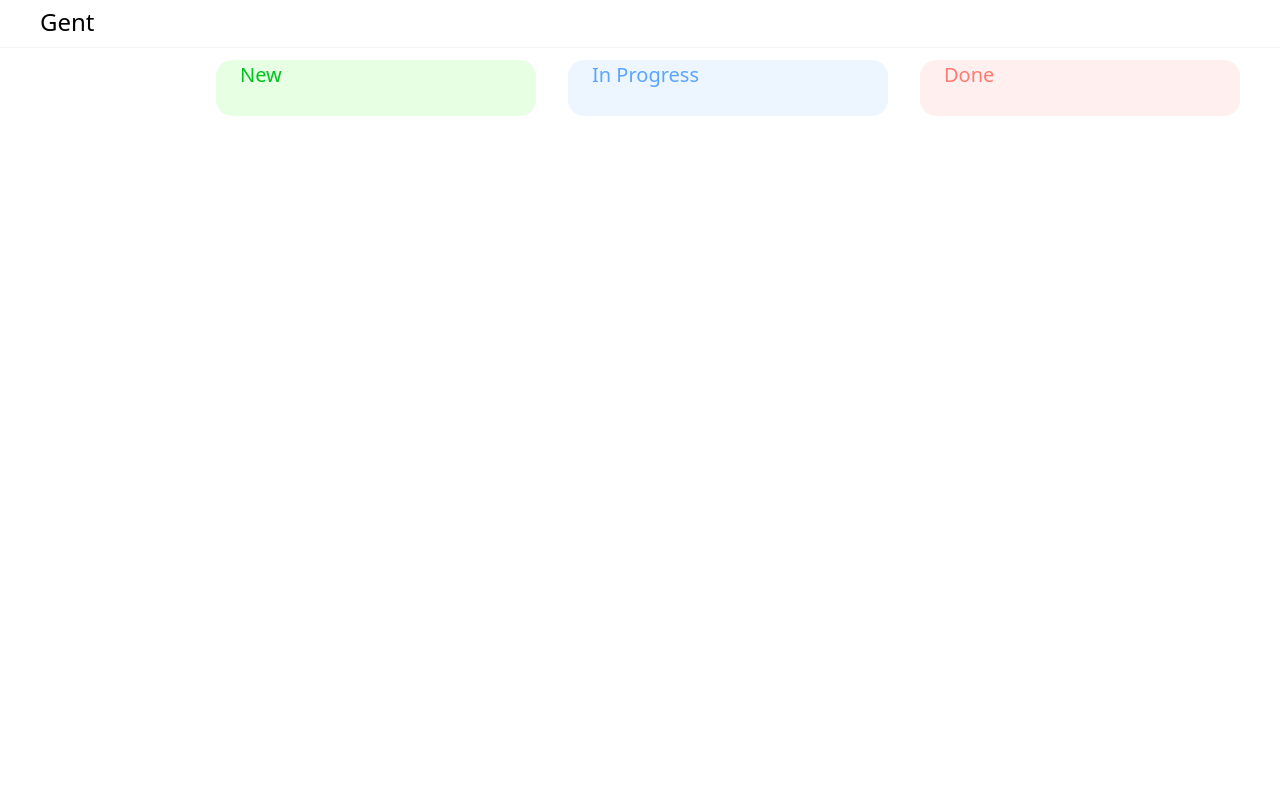
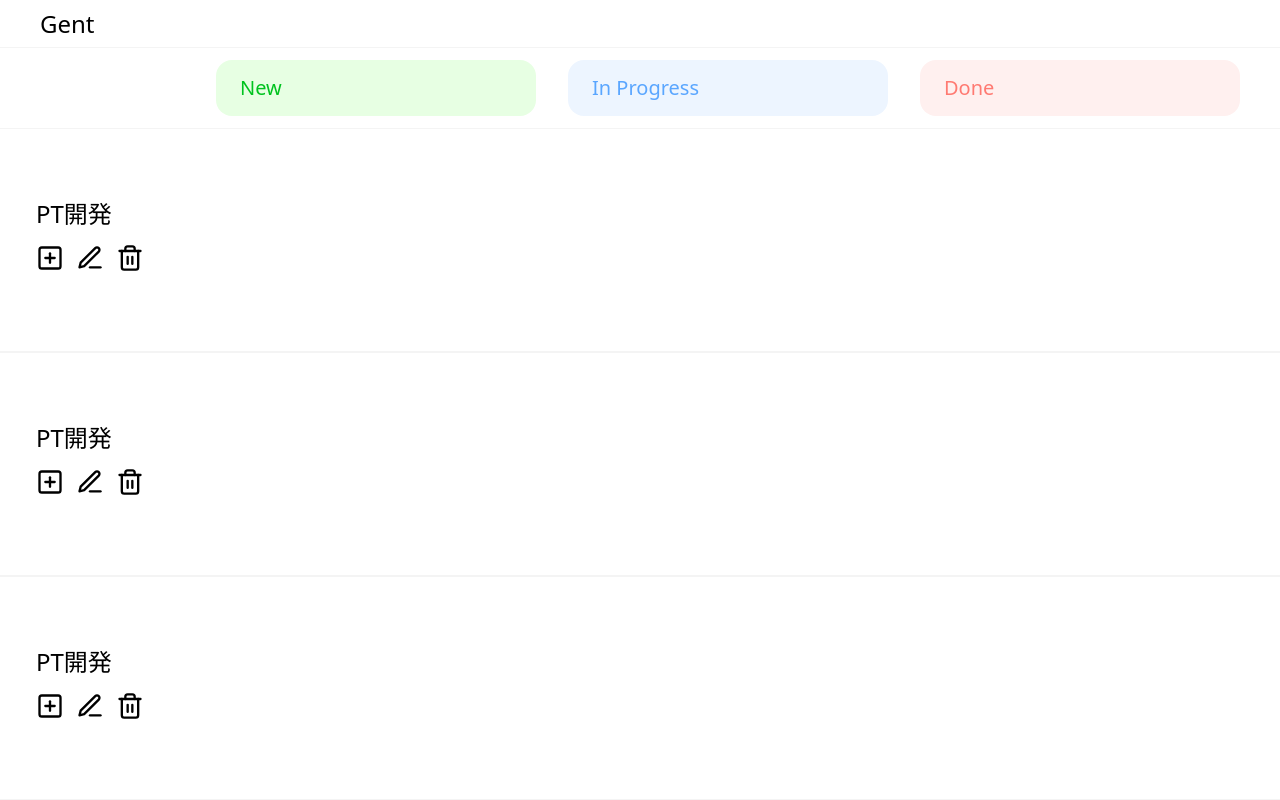
Before and after one commit to Keigo-Hirohara/LittleComp, a Next.js app in the folder app/client/: page / in a window 1280 px wide. Shown: the top 800 px of the page. Built offline with nearby package versions, Linux system fonts and the light colour scheme.

Commit message:
create StoryItem

```diff
--- a/app/client/components/Navbar.tsx
+++ b/app/client/components/Navbar.tsx
@@ -2,8 +2,8 @@ import React from 'react';
 
 const Navbar = () => {
   return (
-    <div className="relative h-12 border-solid border-b border-black3">
-      <h1 className="absolute top-1 ml-10 text-2xl">Gent</h1>
+    <div className="flex items-center h-12 border-solid border-b border-black3">
+      <h1 className="ml-10 text-2xl">Gent</h1>
     </div>
   );
 };
--- a/app/client/components/TaskBlockBar.tsx
+++ b/app/client/components/TaskBlockBar.tsx
@@ -3,7 +3,7 @@ import TaskBlock from './taskBlock';
 
 const TaskBlockBar = () => {
   return (
-    <div className="flex justify-between w-4/5 float-right mr-10 mt-3">
+    <div className="flex justify-between w-4/5 mr-10 ml-auto mt-3 mb-3">
       <TaskBlock className="bg-green3" text="New" color="text-green1"/>
       <TaskBlock className="bg-blue3" text="In Progress" color="text-blue1"/>
       <TaskBlock className="bg-red3" text="Done" color="text-red1"/>
--- a/app/client/components/story/StoryItem.tsx
+++ b/app/client/components/story/StoryItem.tsx
@@ -1,9 +1,23 @@
 import React from 'react';
+import DoneTaskblock from '../task/DoneTaskBlock';
+import InProgressTaskBlock from '../task/InProgressTaskBlock';
+import NewTaskBlock from '../task/NewTaskBlock';
+import { PlusSquare, Edit3, Trash2 } from 'react-feather';
 
 const StoryItem = () => {
   return (
-    <div>
-
+    <div className="h-56 pt-3 pb-3 border-t border-b border-black3">
+      <div className="flex flex-col justify-center pl-3 ml-6 h-full w-48">
+        <h1 className="text-2xl">PT開発</h1>
+        <div className="flex mt-3">
+          <PlusSquare className="h-7 w-7 mr-3 mb-3" />
+          <Edit3 className="h-7 w-7 mr-3 mb-3" />
+          <Trash2 className="h-7 w-7 mr-3 mb-3" />
+        </div>
+      </div>
+      <NewTaskBlock />
+      <InProgressTaskBlock />
+      <DoneTaskblock />
     </div>
   );
 };
--- a/app/client/components/story/StoryList.tsx
+++ b/app/client/components/story/StoryList.tsx
@@ -1,10 +1,14 @@
 import React from 'react';
+import StoryItem from './StoryItem';
 
 const StoryList = () => {
   return (
-    <div>
-
-    </div>
+    <>
+      <StoryItem />
+      <StoryItem />
+      <StoryItem />
+      <StoryItem />
+    </>
   );
 };
 
--- a/app/client/components/taskBlock.tsx
+++ b/app/client/components/taskBlock.tsx
@@ -3,8 +3,8 @@ import React from 'react';
 // Todo: Clearly define argument types
 const TaskBlock = ({className, text, color}: any) => {
   return (
-    <div className={`w-80 h-14 rounded-2xl ${className}`}>
-      <h2 className={`inline-block align-middle text-xl ml-6 ${color}`}>{text}</h2>
+    <div className={`flex items-center w-80 h-14 rounded-2xl ${className}`}>
+      <h2 className={`text-xl ml-6 ${color}`}>{text}</h2>
     </div>
   );
 };
--- a/app/client/package.json
+++ b/app/client/package.json
@@ -11,7 +11,8 @@
   "dependencies": {
     "next": "12.2.5",
     "react": "18.2.0",
-    "react-dom": "18.2.0"
+    "react-dom": "18.2.0",
+    "react-feather": "^2.0.10"
   },
   "devDependencies": {
     "@types/node": "18.7.14",
```
Also changed, not shown: 1 other file (tests, documents, lock files or other folders).
